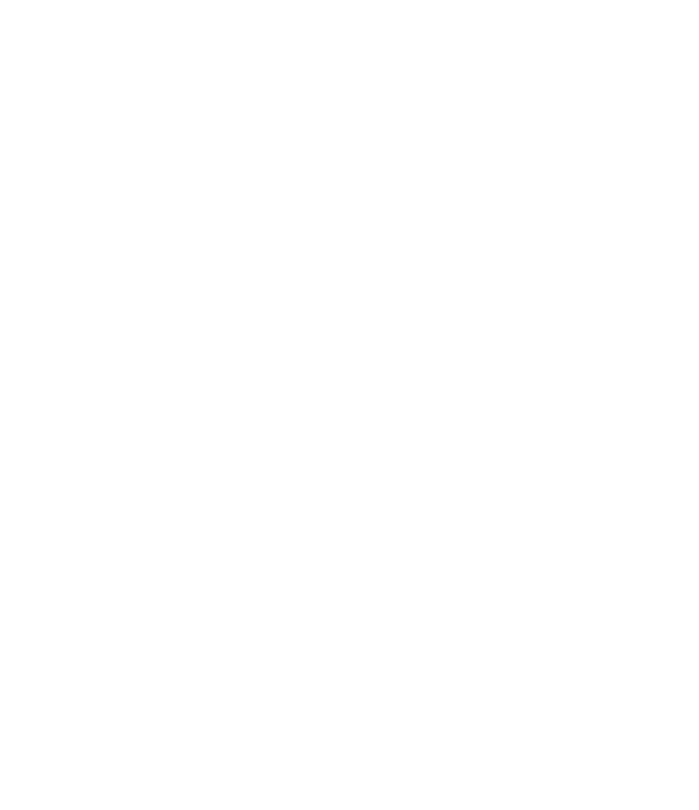
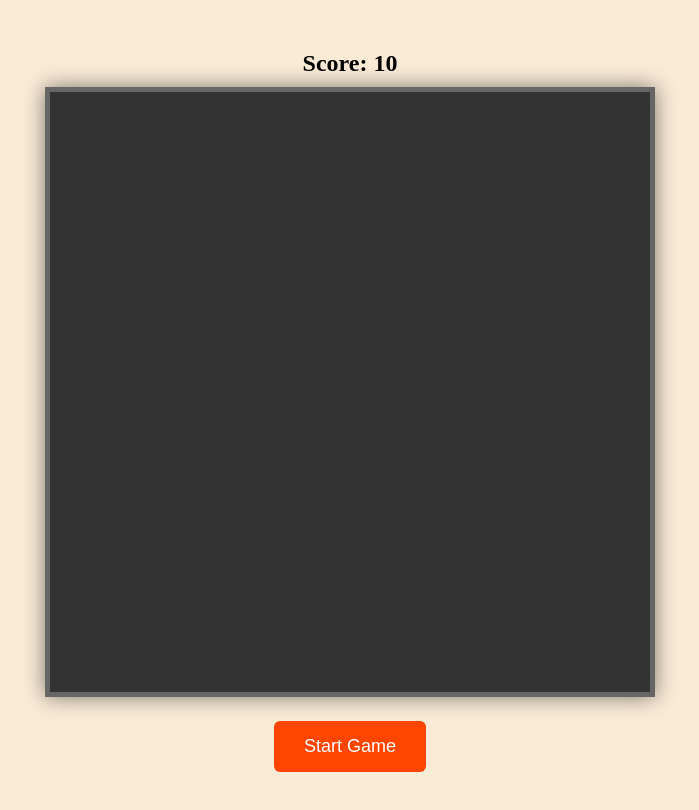
Before and after one commit to suhaibk9/SnakeGame_JS, a plain HTML site: page index.html in a window 1280 px wide. Shown: the whole page, without its empty margins (290-989 px from the left). Drawn offline with Linux system fonts and the light colour scheme.

Commit message:
Full Game

```diff
--- /dev/null
+++ b/index.css
@@ -0,0 +1,62 @@
+body {
+  display: flex;
+  flex-direction: column;
+  align-items: center;
+  justify-content: center;
+  height: 100vh;
+  background-color: antiquewhite;
+  text-align: center;
+}
+
+#game-arena {
+  width: 600px;
+  height: 600px;
+  background-color: #333;
+  position: relative;
+  border: 5px solid #666;
+  margin-bottom: 20px;
+  box-shadow: 0 0 20px rgba(0, 0, 0, 0.5);
+}
+
+#score-board {
+  font-size: x-large;
+  font-weight: bold;
+  color: black;
+  margin: 10px 0;
+}
+
+.start-button {
+  background-color: orangered;
+  color: white;
+  padding: 15px 30px;
+  text-align: center;
+  text-decoration: none;
+  font-size: 18px;
+  margin: 4px 0;
+  cursor: pointer;
+  border: none;
+  border-radius: 6px;
+}
+
+.food {
+  width: 20px;
+  height: 20px;
+  background-color: red;
+  position: absolute;
+  border-radius: 50%;
+  animation: blink 1s infinite;
+}
+
+@keyframes blink {
+  50% {
+    opacity: 0.5;
+  }
+}
+
+.snake {
+  width: 20px;
+  height: 20px;
+  background-color: chartreuse;
+  position: absolute;
+  border-radius: 5px;
+}
--- a/index.html
+++ b/index.html
@@ -1,11 +1,16 @@
 <!DOCTYPE html>
 <html lang="en">
+
 <head>
     <meta charset="UTF-8">
     <meta name="viewport" content="width=device-width, initial-scale=1.0">
-    <title>Document</title>
+    <title>Snake Game</title>
+    <link rel="stylesheet" href="index.css">
+    <script src="index.js" defer></script>
 </head>
+
 <body>
+    <div id="game-arena"></div>
+</body>
 
-</body>
 </html>
--- /dev/null
+++ b/index.js
@@ -0,0 +1,154 @@
+document.addEventListener('DOMContentLoaded', () => {
+  const gameArena = document.querySelector('#game-arena');
+  const arenaSize = 600;
+  const cellSize = 20;
+  let gameStarted = false;
+  let foodPosition = { x: 300, y: 200 }; // food position={x:15*cellSize, y:10*cellSize} so intial food position is (15,10)
+  let snake = [
+    { x: 160, y: 200 }, //head position co-ordinates : {x:8*cellSize, y:10*cellSize} so intial snake position is (8,10)
+    { x: 140, y: 200 }, //  co-ordinates: {x:7*cellSize, y:10*cellSize} so intial snake position is (7,10)
+    { x: 120, y: 200 }, //tail position co-ordinates: {x:6*cellSize, y:10*cellSize} so intial snake position is (6,10)
+  ];
+  let dx = cellSize; //change in x - meaning add 20px to x coordinate
+  let dy = 0; //change in y - meaning add 0px to y coordinate
+  let score = 0;
+  let intervalId;
+
+  let gameSpeed = 200;
+  function drawScoreBoard() {
+    const scoreBoard = document.querySelector('#score-board');
+    scoreBoard.innerText = `Score: ${score}`;
+  }
+  function changeDirection(event) {
+    //if snake is going down, it should not go up
+    if (event.key === 'ArrowUp' && dy !== cellSize) {
+      dx = 0;
+      dy = -cellSize; // move up
+      //if snake is going up, it should not go down
+    } else if (event.key === 'ArrowDown' && dy !== -cellSize) {
+      dx = 0;
+      dy = cellSize; // move down
+      //if snake is going left, it should not go right
+    } else if (event.key === 'ArrowLeft' && dx !== cellSize) {
+      dx = -cellSize; // move left
+      dy = 0;
+      //if snake is going right, it should not go left
+    } else if (event.key === 'ArrowRight' && dx !== -cellSize) {
+      dx = cellSize; // move right
+      dy = 0;
+    }
+  }
+  function gameOver() {
+    //Check if Snake hits itself
+    for (let i = 1; i < snake.length; i++) {
+      if (snake[i].x === snake[0].x && snake[i].y === snake[0].y) {
+        clearInterval(intervalId); // stop the game loop
+        return true; // Game over if snake hits itself
+      }
+    }
+    //Check if Snake hits the wall
+    if (
+      snake[0].x < cellSize || //Touches Left Wall
+      snake[0].x >= arenaSize - cellSize || //Touches Right Wall
+      snake[0].y < cellSize || //Touches Top Wall
+      snake[0].y >= arenaSize - cellSize //Touches Bottom Wall
+    ) {
+      clearInterval(intervalId); // stop the game loop
+      return true; // Game over if snake hits the wall
+    }
+    return false; // Game continues if snake is within the arena
+  }
+
+  function generateFood() {
+    let newX, newY;
+    do {
+      newX =
+        Math.floor(Math.random() * ((arenaSize - cellSize) / cellSize)) *
+        cellSize;
+      newY =
+        Math.floor(Math.random() * ((arenaSize - cellSize) / cellSize)) *
+        cellSize;
+    } while (
+      snake.some((snakeCell) => snakeCell.x === newX && snakeCell.y === newY)
+    );
+
+    foodPosition = { x: newX, y: newY };
+  }
+  function updateSnake() {
+    const newHead = { x: snake[0].x + dx, y: snake[0].y + dy };
+    snake.unshift(newHead); // add new head to the front of the snake
+    // Check if snake has eaten the food
+    if (newHead.x === foodPosition.x && newHead.y === foodPosition.y) {
+      score += 10; // increase score by 10
+      generateFood(); // generate new food
+      if (gameSpeed > 50) {
+        gameSpeed -= 10; // increase speed of the game
+        clearInterval(intervalId); // stop the game loop
+        gameLoop(); // restart the game loop with new speed
+      }
+    } // if snake has not eaten the food
+    else {
+      snake.pop(); // remove the last segment of the snake
+    }
+  }
+  function initiateGame() {
+    const scoreBoard = document.createElement('div');
+    scoreBoard.setAttribute('id', 'score-board');
+    document.body.insertBefore(scoreBoard, gameArena); // Insert scoreboard before game-arena
+    const start = document.createElement('button');
+    start.setAttribute('class', 'start-button');
+    start.innerText = 'Start Game';
+    start.addEventListener('click', () => {
+      start.style.display = 'none';
+    });
+    document.body.appendChild(start);
+    runGame();
+  }
+  function drawDiv(x, y, className) {
+    const div = document.createElement('div');
+    div.setAttribute('class', className);
+    div.style.top = `${y}px`;
+    div.style.left = `${x}px`;
+    return div;
+  }
+  function gameLoop() {
+    intervalId = setInterval(() => {
+      gameArena.innerHTML = ''; // Clear the game arena
+      const foodElement = drawDiv(foodPosition.x, foodPosition.y, 'food');
+      gameArena.appendChild(foodElement);
+      snake.forEach((segment) => {
+        const snakeElement = drawDiv(segment.x, segment.y, 'snake');
+        gameArena.appendChild(snakeElement);
+      });
+      if (gameOver()) {
+        gameStarted = false;
+        clearInterval(intervalId); // stop the game loop
+        document.removeEventListener('keydown', changeDirection);
+        gameArena.innerHTML = ''; // Clear the game arena
+        alert(`Game Over, Score = ${score}`);
+        window.location.reload();
+        return;
+      }
+      drawScoreBoard();
+      updateSnake();
+    }, gameSpeed);
+  }
+  function runGame() {
+    if (!gameStarted) {
+      gameStarted = true;
+      gameLoop();
+      document.addEventListener('keydown', changeDirection);
+    }
+  }
+  initiateGame();
+});
+/**
+ If you want insert some element before another element, you can use the insertBefore() method.
+ insertBefore(node you want to insert, node before which you want to insert)
+ innerText v/s textContent:
+ innerText: It is a property of the HTML element that represents the visible text content of the element.
+ textContent: It is a property of the HTML element that represents the text content of the element, including hidden text.
+
+ unshift() method: The unshift() method adds one or more elements to the beginning of an array and returns the new length of the array.
+ shift() method: The shift() method removes the first element from an array and returns that removed element. This method changes the length of the array.
+ */
```
